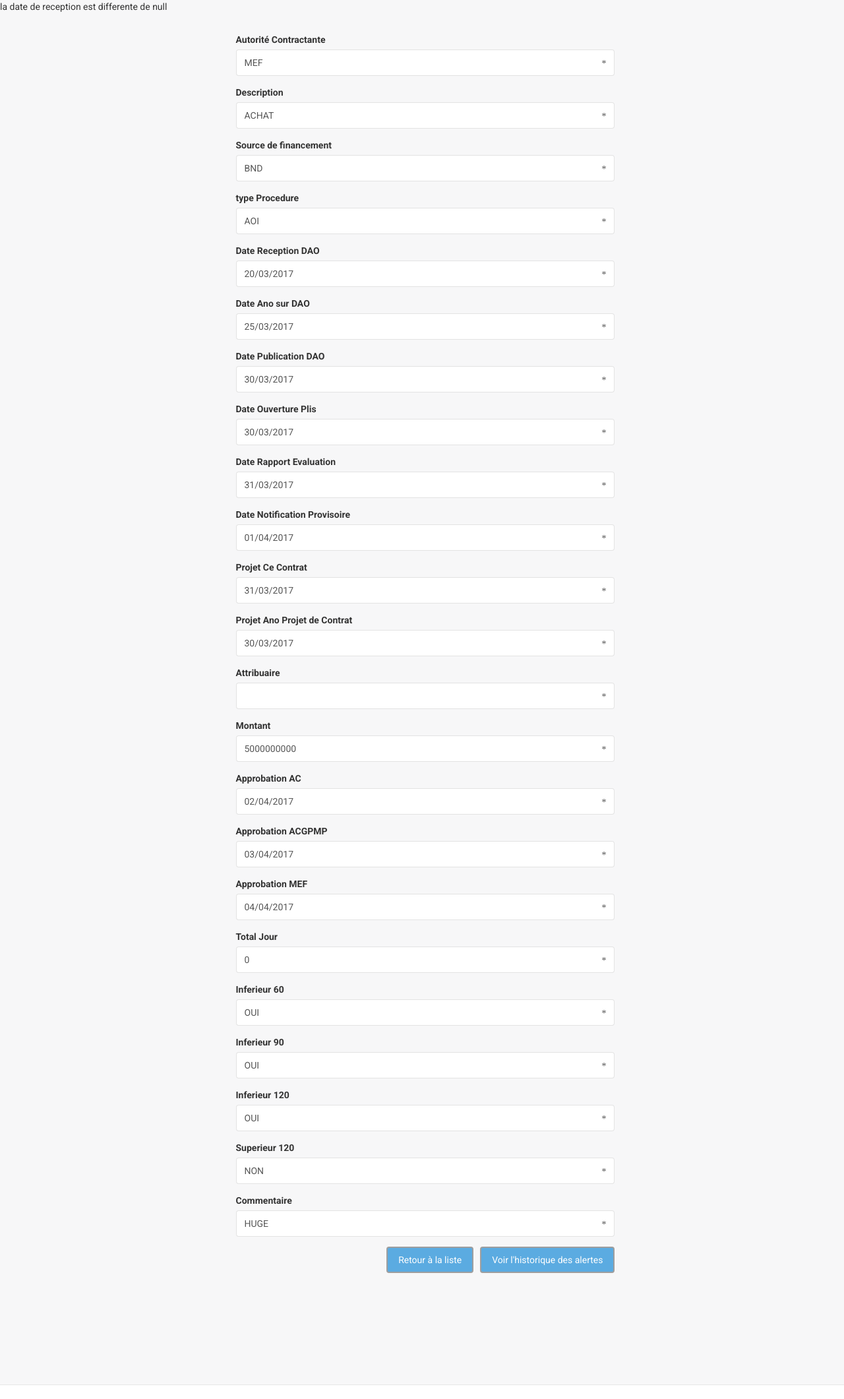
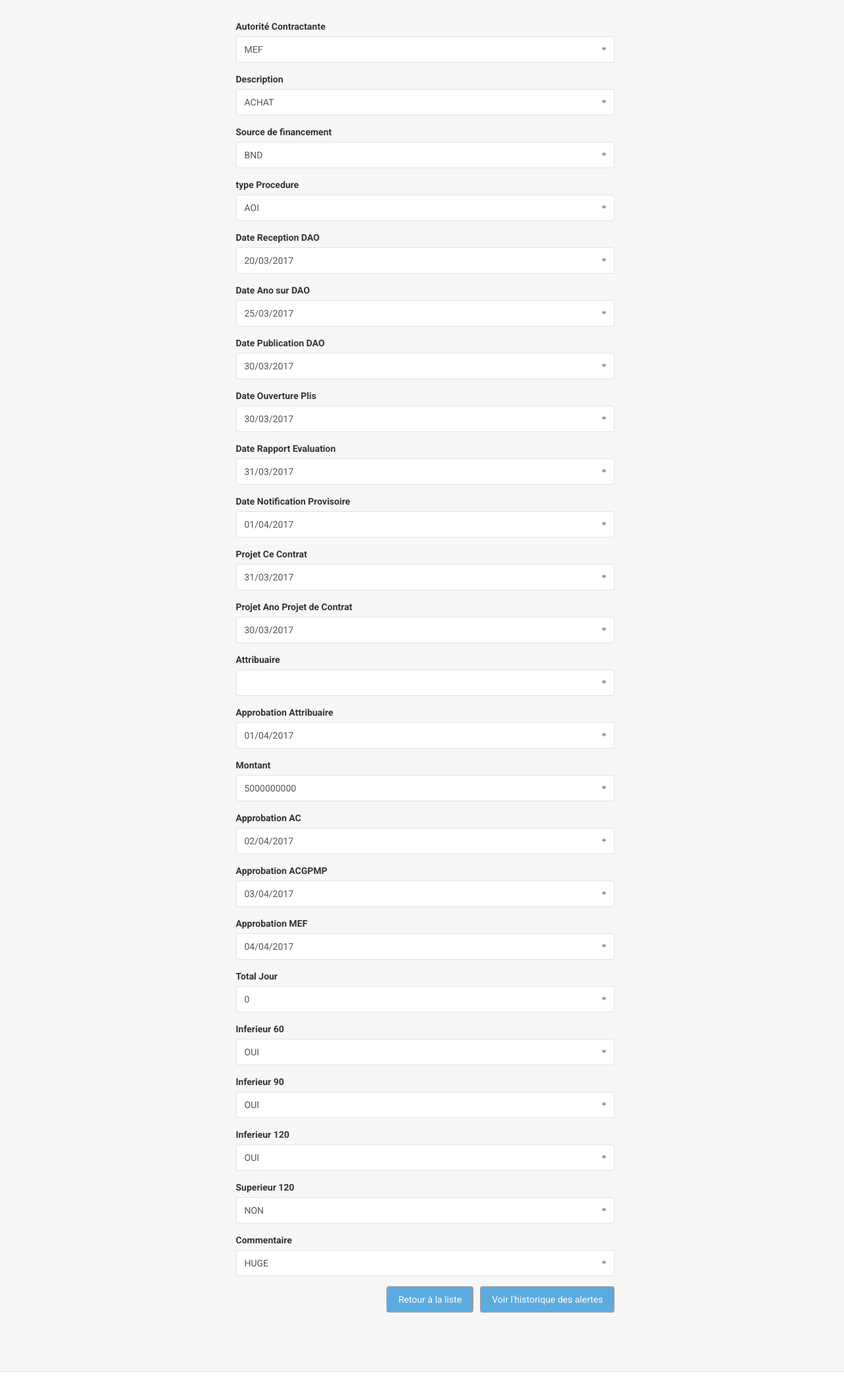
Before and after one commit to Emperatorr/pgp, a PHP site: page /projet.php?id=1 in a window 1280 px wide. Shown: the part 61-2182 px from the top of the page at 66% size. Run offline with PHP 8.4, Linux system fonts and the light colour scheme; data comes from the database, SQL or seed files in the repository; some libraries are stand-ins or nearby versions; some web fonts are replaced.

Commit message:
ajout du champs attribuaire

```diff
--- a/bd/fonctions.inc.php
+++ b/bd/fonctions.inc.php
@@ -102,6 +102,7 @@ function processXML ($file_path, $obj_bdd) {
         $projetNegoContrat = $contrat -> DatRecepNegoProCntrats ;
         $dateAnoProjetContrat = $contrat -> Dateanoprojetdecontrat ;
         $attribuaire = $contrat -> Attributaire ;
+        $approbationAttribuaire = $contrat -> SignatureAttributaire ;
         $montant = $contrat -> Montant ;
         $approbationAC  = $contrat -> SignatureAC ;
         $approbationACGPMP = $contrat -> SignACGPMP ;
@@ -124,6 +125,7 @@ function processXML ($file_path, $obj_bdd) {
         $projet -> setProjetNegoContrat($projetNegoContrat);
         $projet -> setDateAnoProjetContrat($dateAnoProjetContrat);
         $projet -> setAttribuaire($attribuaire);
+        $projet -> setApprobationAttribuaire($approbationAttribuaire);
         $projet -> setmontant($montant);
         $projet -> setApprobationAC($approbationAC);
         $projet -> setApprobationACGPMP($approbationACGPMP);
@@ -224,9 +226,9 @@ function etatProjet($id_projet,$obj_bdd) {
     ) ;
 
    if ($dateReceptionDAO != false ) {
-        echo "la date de reception est differente de null <br/> " ;
+       // echo "la date de reception est differente de null <br/> " ;
         if($dateAnoSurDAO == false ) {
-            echo "la date ano est false <br/> " ;
+           // echo "la date ano est false <br/> " ;
              $interval_reception_today = date_diff($dateReceptionDAO, $today) -> days ;
              if($interval_reception_today < $reception_ano['autorise']) {
                  if($interval_reception_today < $reception_ano['alerte']) {
--- a/projet.php
+++ b/projet.php
@@ -78,6 +78,7 @@
             $projetNegoContrat = ((isset($_POST['projetNegoContrat']) && !empty($_POST['projetNegoContrat'])) ? htmlspecialchars($_POST['projetNegoContrat']) : ((isset($projet) && !empty($projet)) ? $projet -> getProjetNegoContrat() : '' ));
             $dateAnoProjetContrat = ((isset($_POST['dateAnoProjetContrat']) && !empty($_POST['dateAnoProjetContrat'])) ? htmlspecialchars($_POST['dateAnoProjetContrat']) : ((isset($projet) && !empty($projet)) ? $projet -> getDateAnoProjetContrat() : '' ));
             $attribuaire = ((isset($_POST['attribuaire']) && !empty($_POST['attribuaire'])) ? htmlspecialchars($_POST['attribuaire']) : ((isset($projet) && !empty($projet)) ? $projet -> getattribuaire() : '' ));
+            $approbationAttribuaire = ((isset($_POST['approbationAttribuaire']) && !empty($_POST['approbationAttribuaire'])) ? htmlspecialchars($_POST['approbationAttribuaire']) : ((isset($projet) && !empty($projet)) ? $projet -> getApprobationAttribuaire() : '' ));
             $montant = ((isset($_POST['montant']) && !empty($_POST['montant'])) ? htmlspecialchars($_POST['montant']) : ((isset($projet) && !empty($projet)) ? $projet -> getMontant() : '' ));
             $approbationAC = ((isset($_POST['approbationAC']) && !empty($_POST['approbationAC'])) ? $_POST['approbationAC'] : ((isset($projet) && !empty($projet)) ? $projet -> getApprobationAC() : '' ));
             $approbationACGPMP = ((isset($_POST['approbationACGPMP']) && !empty($_POST['approbationACGPMP'])) ? htmlspecialchars($_POST['approbationACGPMP']) : ((isset($projet) && !empty($projet)) ? $projet -> getApprobationACGPMP() : '' ));
@@ -97,7 +98,6 @@
 			if(isset($_POST['action']) && $_POST['action']){
 
                 $projet = new Projet ();
-                // $projet -> setNumContrat($numContrat);
                 $projet -> setautoriteContractante($autoriteContractante);
                 $projet -> setdescription($description);
                 $projet -> setsourceFinancement($sourceFinancement);
@@ -109,6 +109,7 @@
                 $projet -> setdatePublicationDAO($datePublicationDAO);
                 $projet -> setprojetNegoContrat($projetNegoContrat);
                 $projet -> setattribuaire($attribuaire);
+                $projet -> setApprobationAttribuaire($approbationAttribuaire);
                 $projet -> setapprobationAC($approbationAC);
                 $projet -> setapprobationACGPMP($approbationACGPMP);
                 $projet -> setapprobationMEF($approbationMEF);
@@ -250,6 +251,13 @@
                         <span class="input-group-addon"><span class="glyphicon glyphicon-asterisk"></span></span>
                     </div>
                 </div>
+                 <div class="form-group">
+                    <label for="approbationAttribuaire">Approbation Attribuaire</label>
+                    <div class="input-group">
+                        <input type="text" class="form-control" name="approbationAttribuaire" id="approbationAttribuaire"   <?php echo"value='$approbationAttribuaire'" ;?> >
+                        <span class="input-group-addon"><span class="glyphicon glyphicon-asterisk"></span></span>
+                    </div>
+                </div>
                 <div class="form-group">
                     <label for="montant">Montant</label>
                     <div class="input-group">
```
